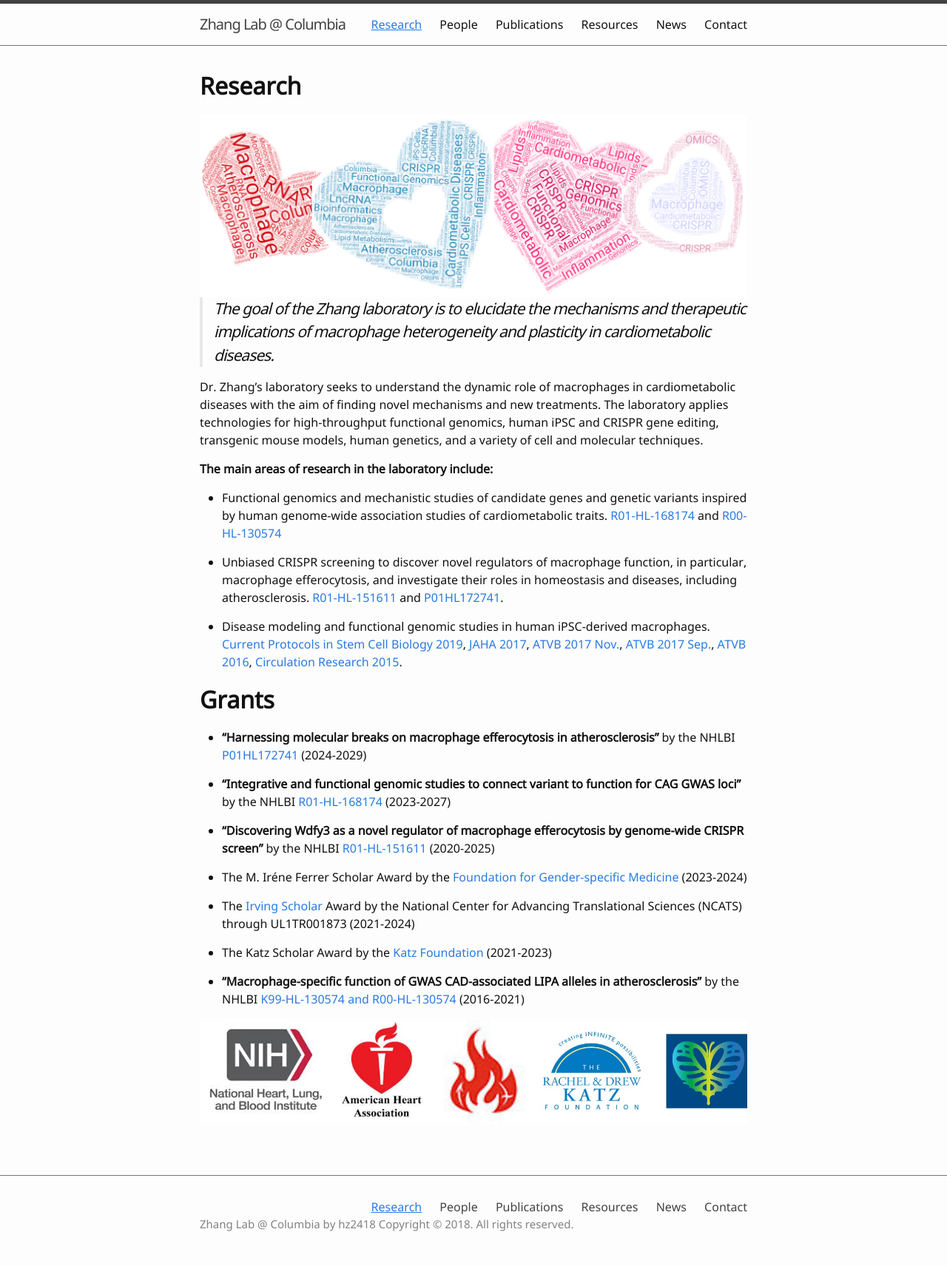
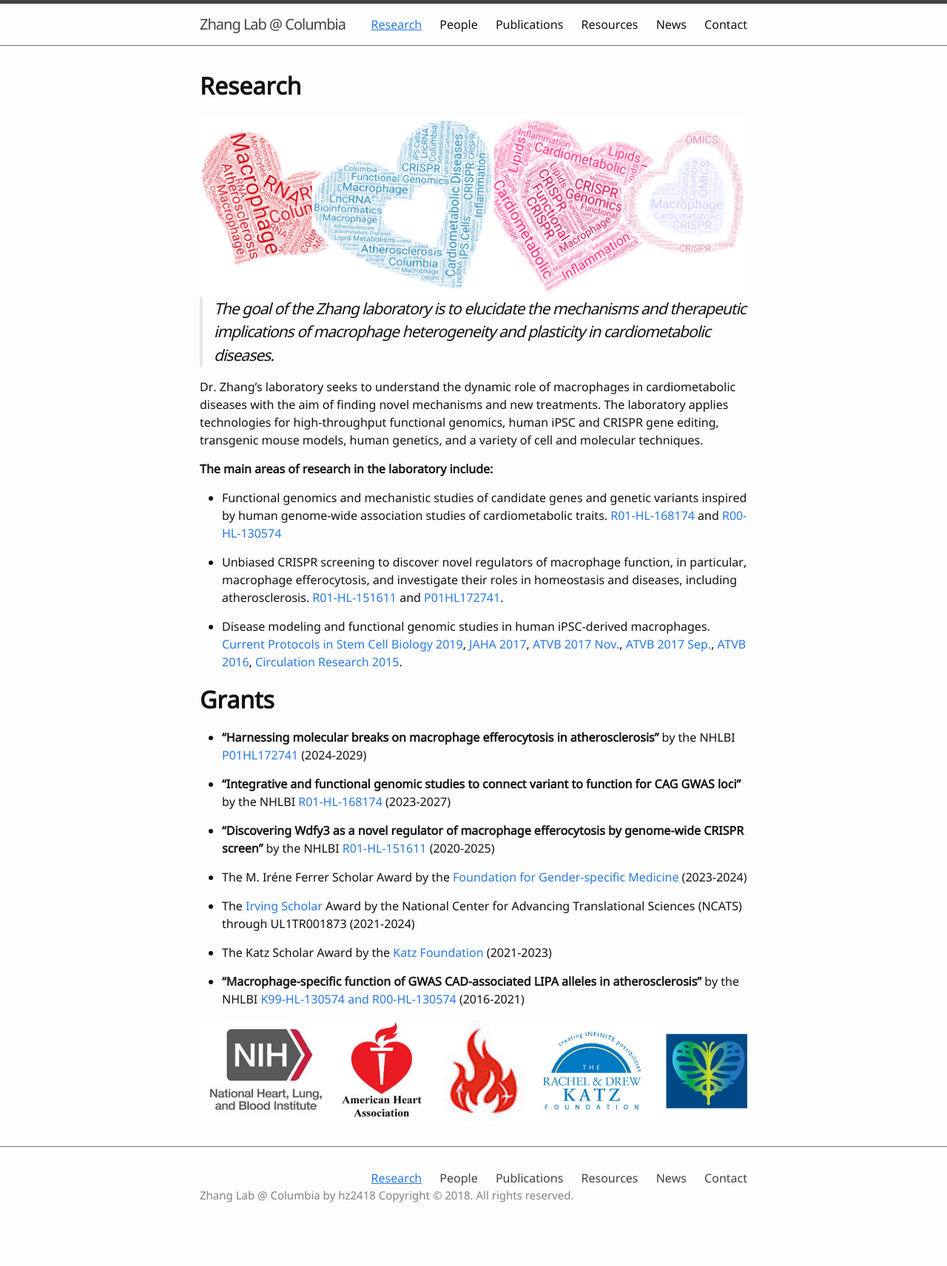
Before and after one commit to hanruizhang/zhanglab, a Jekyll site: the page built from 1_Research.md, in a window 1280 px wide. Shown: the whole page at 74% size. Built offline with Jekyll 4.4.1, drawn with Linux system fonts in a browser that asks for light colours; comment, search, counter and statistics services are not loaded; after the commit the page ends 1673 px from its top, so only the background shows below that.

Commit message:
Update 1_Research.md

```diff
--- a/1_Research.md
+++ b/1_Research.md
@@ -36,8 +36,6 @@
 
 * **"Macrophage-specific function of GWAS CAD-associated LIPA alleles in atherosclerosis"** by the NHLBI [K99-HL-130574 and R00-HL-130574](https://projectreporter.nih.gov/project_info_description.cfm?aid=9765372&icde=49755340&ddparam=&ddvalue=&ddsub=&cr=1&csb=default&cs=ASC&pball=){:target="_blank"} (2016-2021)
 
-
 <div>
-  <img src="{{ '/images/Funders.jpg' | absolute_url }}" alt="Funders" >
+  <img src="{{ '/images/Funders.jpg' | absolute_url }}" alt="Funders" width="1000">
 </div>
-&nbsp;
```
